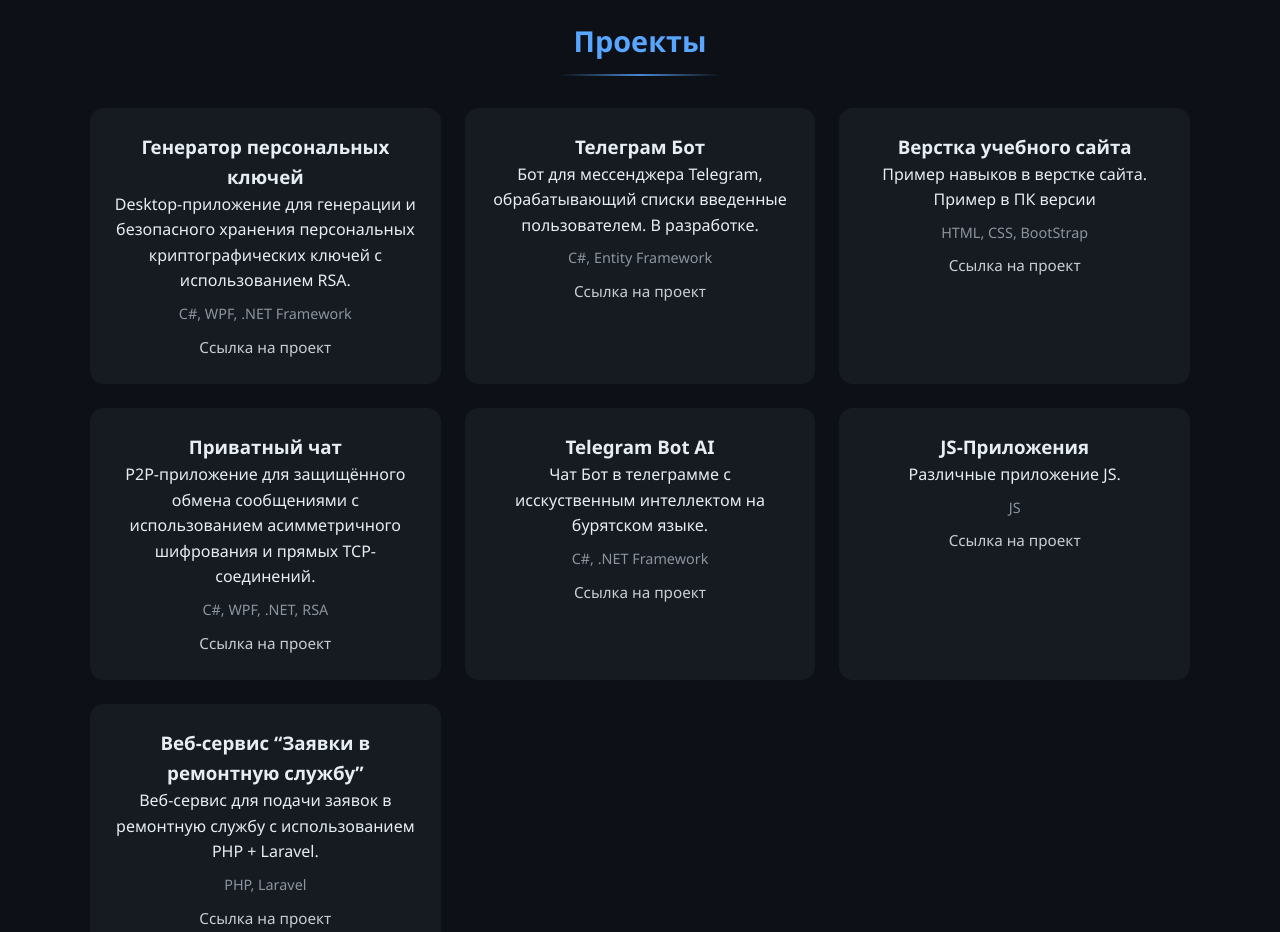
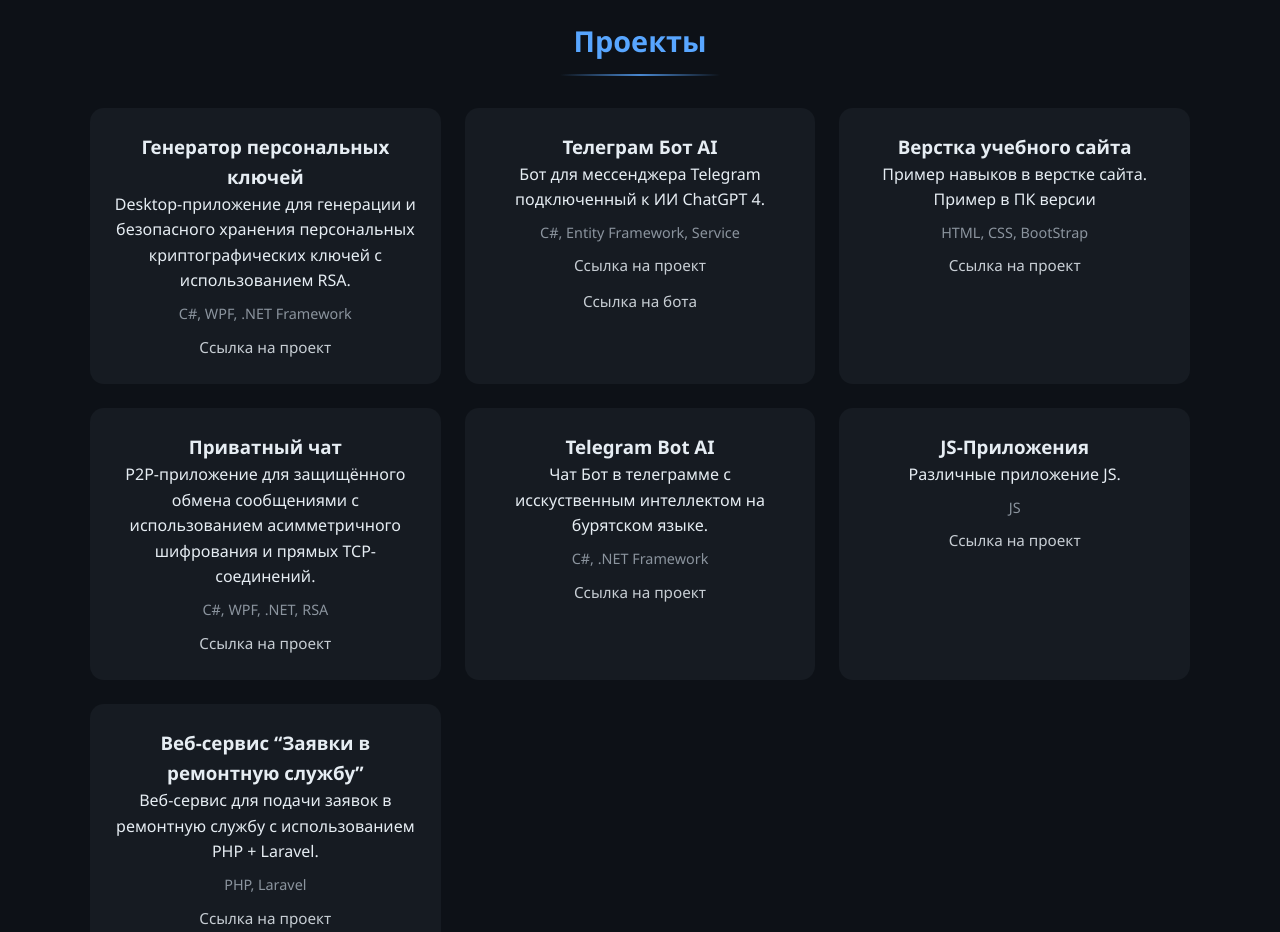
Before and after one commit to SeniorStefan/Portfolio, a plain HTML site: page index.html in a window 1280 px wide. Shown: the part 1540-2472 px from the top of the page. Drawn offline with Linux system fonts and the light colour scheme.

Commit message:
Обновление пункта проекты

```diff
--- a/index.html
+++ b/index.html
@@ -93,10 +93,11 @@
         </div>
 
         <div class="project-card">
-          <h3>Телеграм Бот</h3>
-          <p>Бот для мессенджера Telegram, обрабатывающий списки введенные пользователем. В разработке.</p>
-          <span class="stack">C#, Entity Framework</span>
-          <a href="https://github.com/SeniorStefan/TG_Bot_Helper" class="project-link">Ссылка на проект</a>
+          <h3>Телеграм Бот AI</h3>
+          <p>Бот для мессенджера Telegram подключенный к ИИ ChatGPT 4.</p>
+          <span class="stack">C#, Entity Framework, Service</span>
+          <p><a href="https://github.com/SeniorStefan/Bot_Service" class="project-link">Ссылка на проект</a></p>
+          <p><a href="https://t.me/Stefan_AI_Free_Bot" class="project-link">Ссылка на бота</a></p>
         </div>
 
         <div class="project-card">
```
